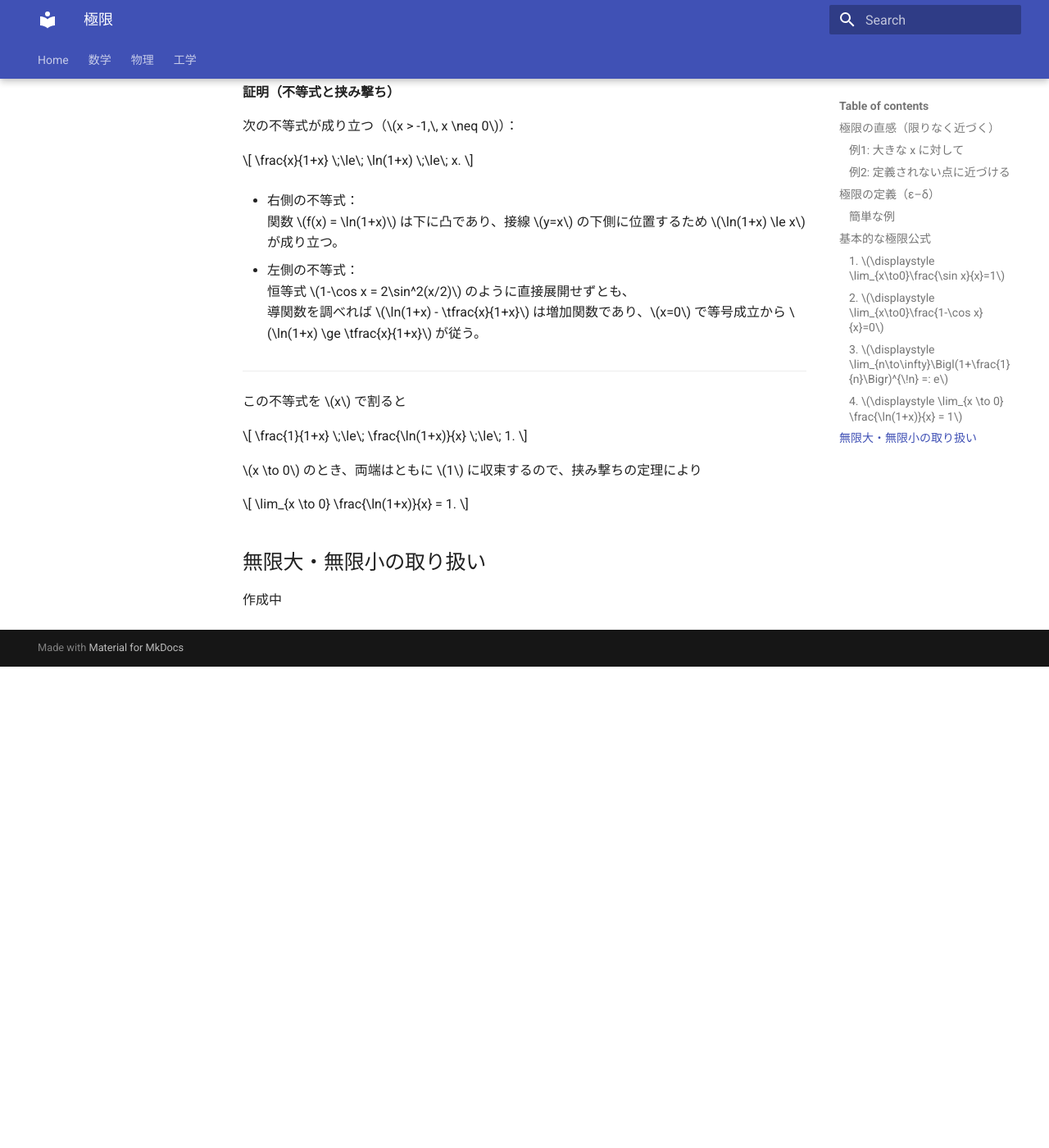
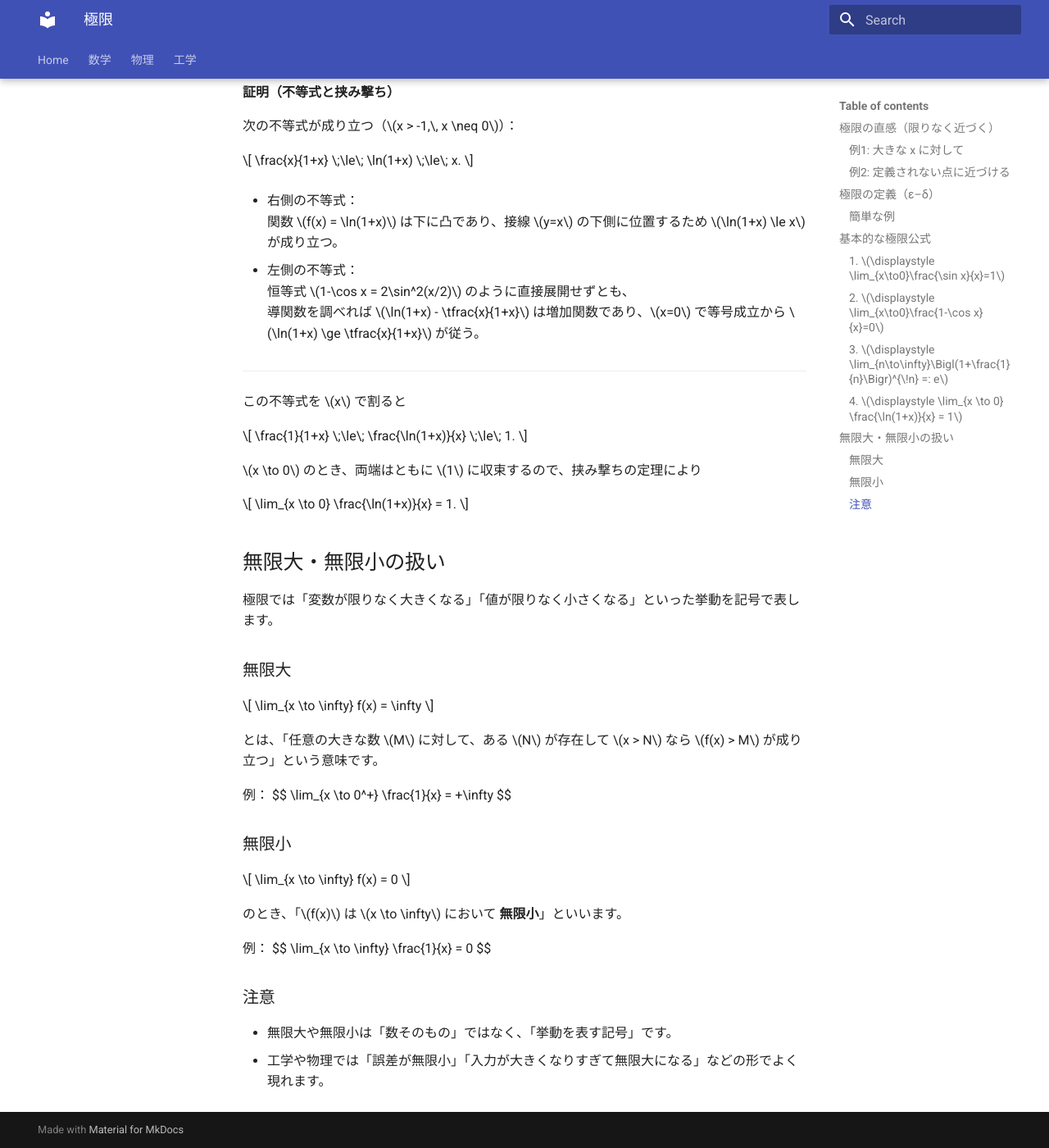
Before and after one commit to rewaishi/math-physics, an MkDocs documentation site: the page built from docs/mathematics/calculus/limtis.md, in a window 1280 px wide and 1400 px high, scrolled down 2484 px. Shown: the whole window at 82% size. Built offline with MkDocs 1.6.1 and Material for MkDocs 9.7.7, drawn with Linux system fonts in a browser that asks for light colours; before the commit the page ends 3297 px from its top, so only the background shows below that.

Commit message:
ページを修正、極限のページが一応完成

```diff
--- a/docs/mathematics/calculus/limtis.md
+++ b/docs/mathematics/calculus/limtis.md
@@ -158,6 +158,34 @@ $$
 \lim_{x \to 0} \frac{\ln(1+x)}{x} = 1.
 $$
 
-## 無限大・無限小の取り扱い
+## 無限大・無限小の扱い
 
-作成中
+極限では「変数が限りなく大きくなる」「値が限りなく小さくなる」といった挙動を記号で表します。
+
+### 無限大
+$$
+\lim_{x \to \infty} f(x) = \infty
+$$
+
+とは、「任意の大きな数 $M$ に対して、ある $N$ が存在して $x > N$ なら $f(x) > M$ が成り立つ」という意味です。
+
+例：
+$$
+\lim_{x \to 0^+} \frac{1}{x} = +\infty
+$$
+
+### 無限小
+$$
+\lim_{x \to \infty} f(x) = 0
+$$
+
+のとき、「$f(x)$ は $x \to \infty$ において **無限小**」といいます。
+
+例：
+$$
+\lim_{x \to \infty} \frac{1}{x} = 0
+$$
+
+### 注意
+- 無限大や無限小は「数そのもの」ではなく、「挙動を表す記号」です。
+- 工学や物理では「誤差が無限小」「入力が大きくなりすぎて無限大になる」などの形でよく現れます。
```
Also changed, not shown: docs/mathematics/calculus/introduction.md (+1 -0 lines).
